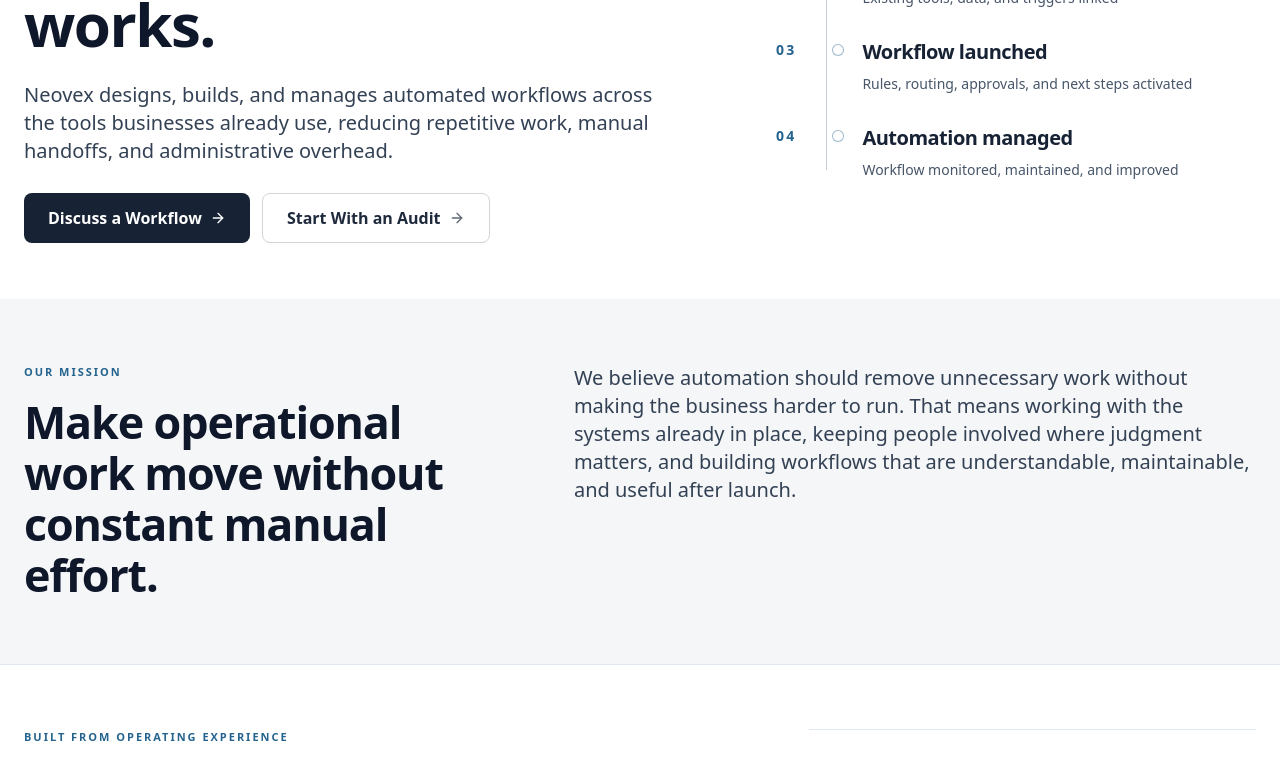
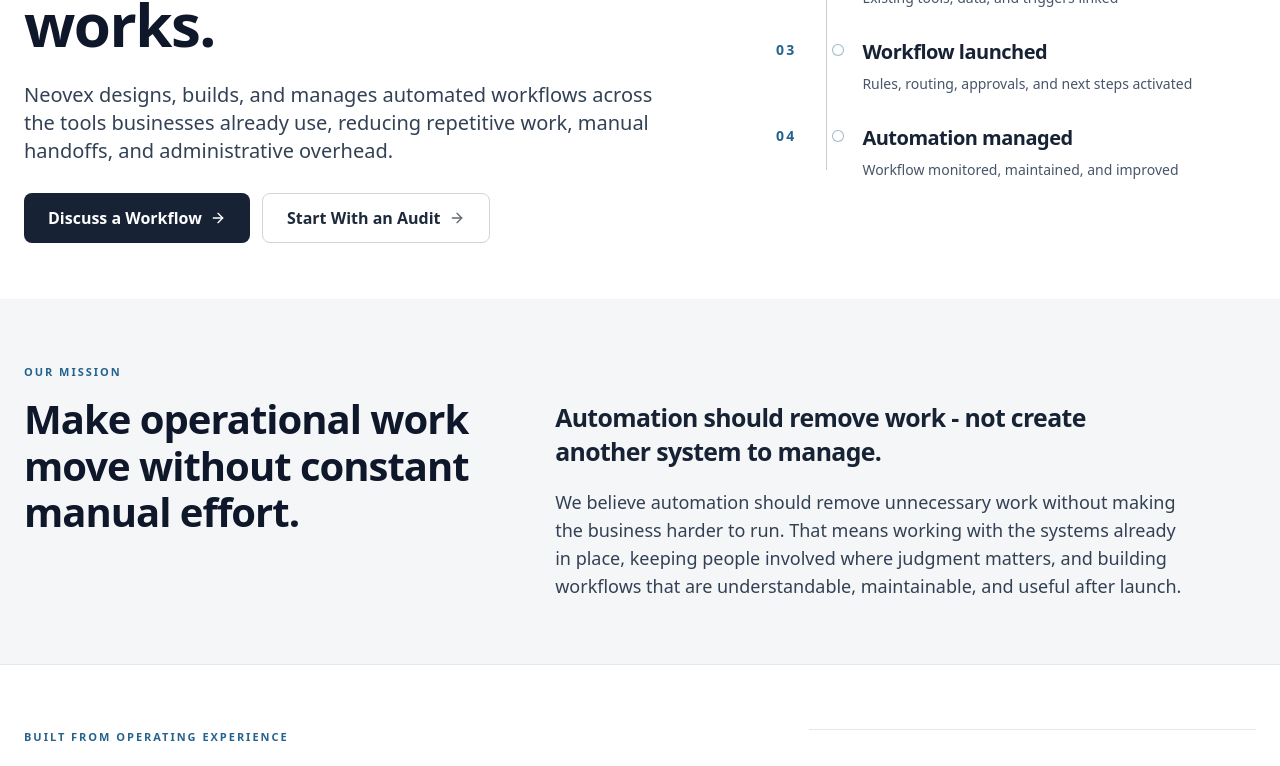
Before and after one commit to VVG-1/neovex-site, a React (Vite) app: page /about in a window 1280 px wide. Shown: the part 403-1169 px from the top of the page. Built offline with nearby package versions, Linux system fonts and the light colour scheme.

Commit message:
Rebalance about mission section

```diff
--- a/src/pages/About.jsx
+++ b/src/pages/About.jsx
@@ -89,19 +89,25 @@
       </section>
 
       <section className="px-6 py-14 md:py-16 bg-[#F5F6F7] border-b border-slate-200">
-        <div className="max-w-7xl mx-auto grid lg:grid-cols-[0.42fr_0.58fr] gap-10 lg:gap-14">
+        <div className="max-w-7xl mx-auto grid lg:grid-cols-[0.4fr_0.54fr] gap-10 lg:gap-16">
           <div>
             <div className="text-[11px] font-semibold uppercase tracking-[0.18em] text-[#25638f]">
               OUR MISSION
             </div>
-            <h2 className="mt-4 text-3xl md:text-[2.8rem] md:leading-[1.14] font-bold tracking-tight text-slate-900">
+            <h2 className="mt-4 text-3xl md:text-[2.5rem] md:leading-[1.16] font-bold tracking-tight text-slate-900">
               Make operational work move without constant manual effort.
             </h2>
           </div>
 
-          <p className="text-lg md:text-xl leading-8 text-slate-700">
-            We believe automation should remove unnecessary work without making the business harder to run. That means working with the systems already in place, keeping people involved where judgment matters, and building workflows that are understandable, maintainable, and useful after launch.
-          </p>
+          <div className="max-w-[680px] lg:pt-9">
+            <h3 className="max-w-[640px] text-2xl md:text-[1.55rem] md:leading-snug font-semibold tracking-tight text-[#172235]">
+              Automation should remove work - not create another system to manage.
+            </h3>
+
+            <p className="mt-5 text-base md:text-lg leading-8 text-slate-700">
+              We believe automation should remove unnecessary work without making the business harder to run. That means working with the systems already in place, keeping people involved where judgment matters, and building workflows that are understandable, maintainable, and useful after launch.
+            </p>
+          </div>
         </div>
       </section>
 
```
